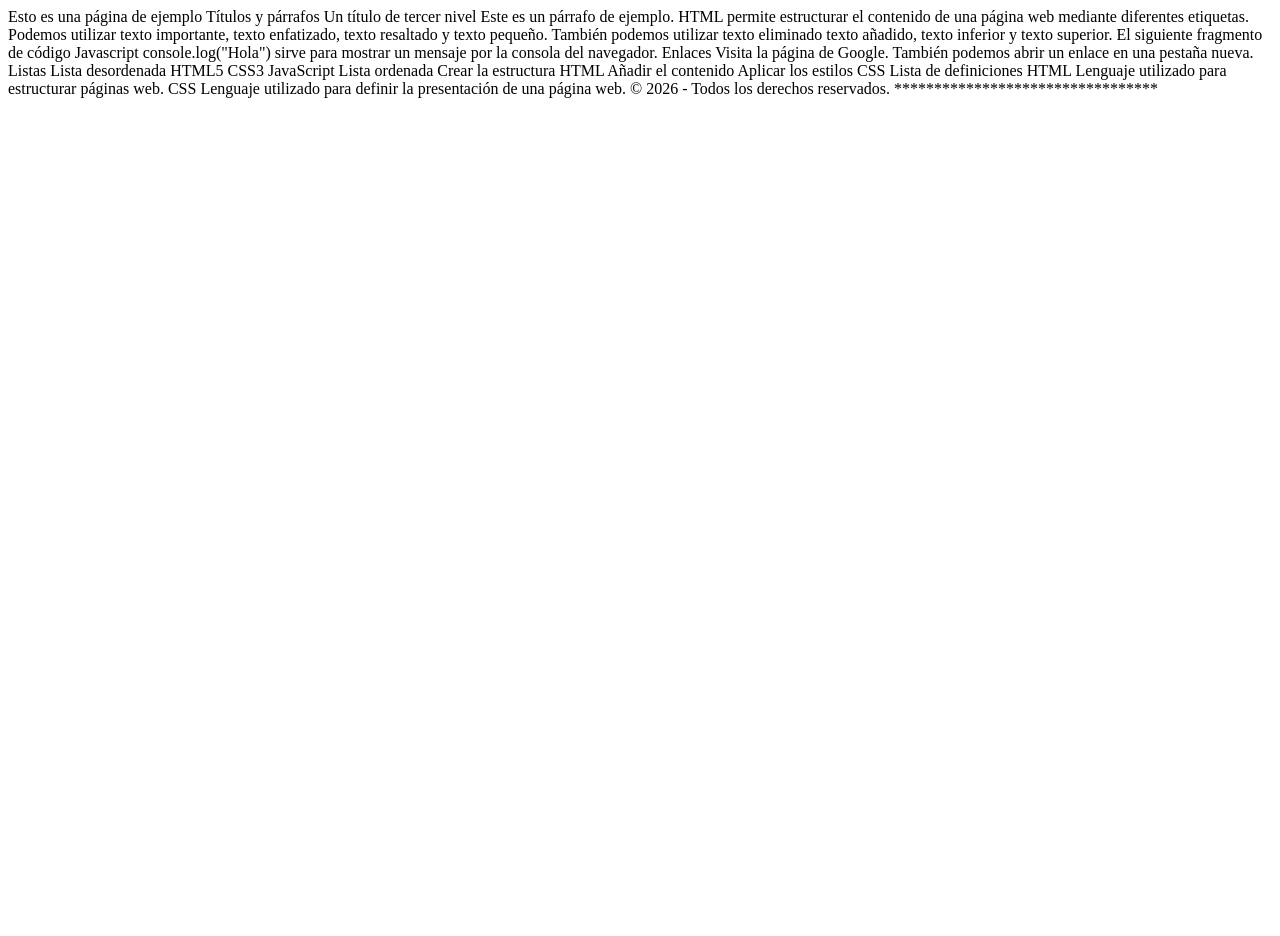
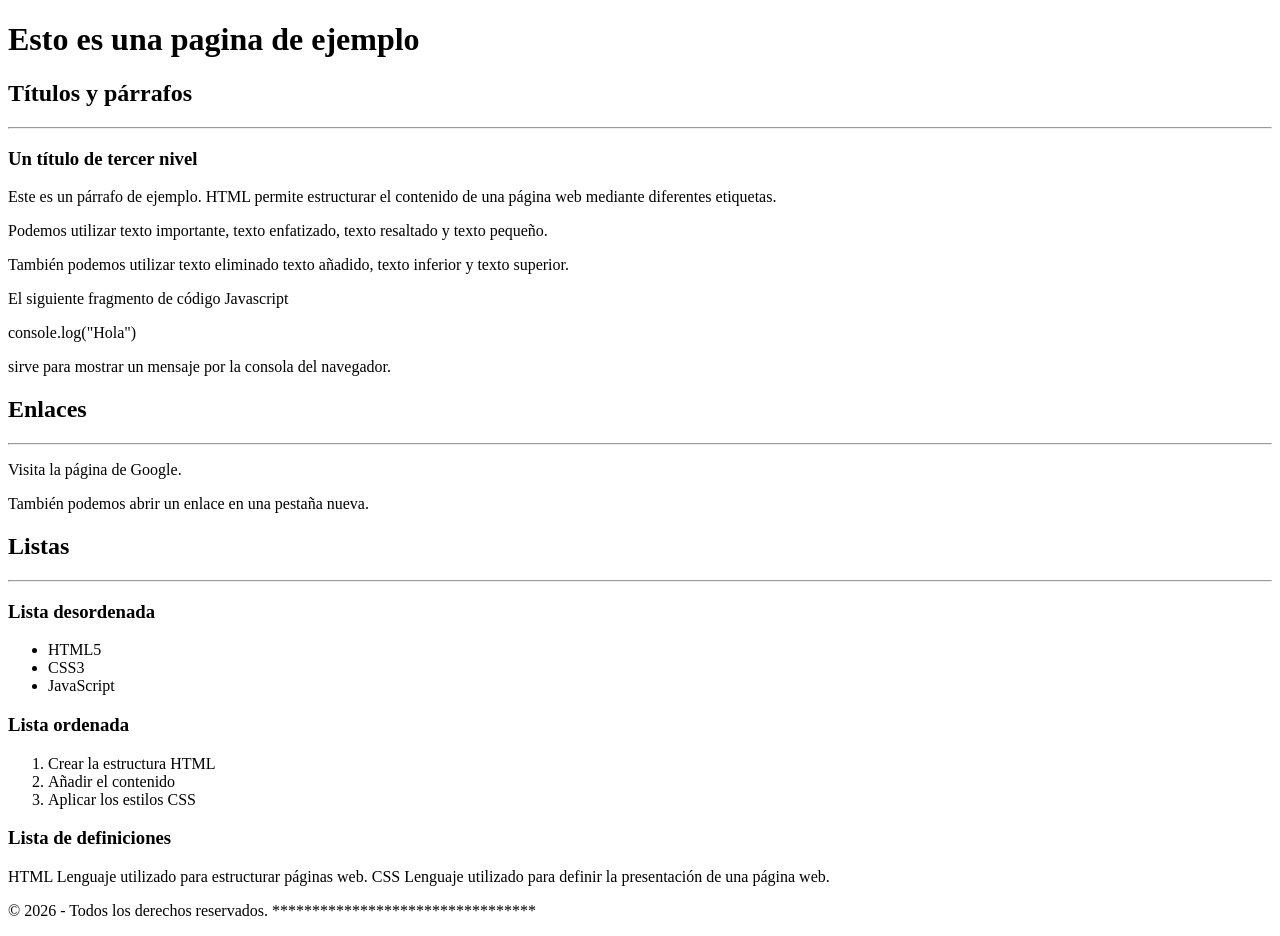
Before and after one commit to eriicompanis/lenguaje-de-marcas, a plain HTML site: page Tema 2/cozas.html in a window 1280 px wide. Before the commit the page ends 800 px from the top, so only its background shows below. Drawn offline with Linux system fonts and the light colour scheme.

Commit message:
ejercicio html

```diff
--- a/Tema 2/cozas.html
+++ b/Tema 2/cozas.html
@@ -6,42 +6,62 @@
     <title>Document</title>
 </head>
 <body>
-Esto es una página de ejemplo
-Títulos y párrafos
-Un título de tercer nivel
-Este es un párrafo de ejemplo. HTML permite estructurar el contenido de una página web mediante diferentes etiquetas.
+    <header>
+    <h1>Esto es una pagina de ejemplo</h1>
+    </header>
+        <main>
+            <section>
+                <h2>Títulos y párrafos</h2>
+                <hr>
+                    <h3>Un título de tercer nivel</h3>
+                        <p>Este es un párrafo de ejemplo. HTML permite estructurar el contenido de una página web mediante diferentes etiquetas.</p>
 
-Podemos utilizar texto importante, texto enfatizado, texto resaltado y texto pequeño.
+                        <p>Podemos utilizar texto importante, texto enfatizado, texto resaltado y texto pequeño.</p>
 
-También podemos utilizar texto eliminado texto añadido, texto inferior y texto superior.
+                        <p>También podemos utilizar texto eliminado texto añadido, texto inferior y texto superior.</p>
 
-El siguiente fragmento de código Javascript
-console.log("Hola")
-sirve para mostrar un mensaje por la consola del navegador.
+                        <p>El siguiente fragmento de código Javascript</p>
+                        <p>console.log("Hola")</p>
+                        <p>sirve para mostrar un mensaje por la consola del navegador.</p>
+            </section>
+            <section>
+                <h2>Enlaces</h2>
+                <hr>
+                    <p>Visita la página de Google.</p>
+                    <p>También podemos abrir un enlace en una pestaña nueva.</p>
+            </section>
+            <section>
+                <h2>Listas</h2>
+                <hr>
+                    <h3>Lista desordenada</h3>
+                        <ul>
+                            <li>HTML5</li>
+                            <li>CSS3</li>
+                            <li>JavaScript</li>
+                        </ul>
+                    <h3>Lista ordenada</h3>
 
-Enlaces
-Visita la página de Google.
+                        <ol>
+                            <li>Crear la estructura HTML</li>
+                            <li>Añadir el contenido</li>
+                            <li>Aplicar los estilos CSS</li>
+                        </ol>
+                    <h3>Lista de definiciones</h3>
 
-También podemos abrir un enlace en una pestaña nueva.
+                        <dl>
+                            HTML
+                            Lenguaje utilizado para estructurar páginas web.
+                            CSS
+                            Lenguaje utilizado para definir la presentación de una página web.
+                        </dl>
+            </section>
 
-Listas
-Lista desordenada
-HTML5
-CSS3
-JavaScript
-Lista ordenada
-Crear la estructura HTML
-Añadir el contenido
-Aplicar los estilos CSS
-Lista de definiciones
-HTML
-Lenguaje utilizado para estructurar páginas web.
-CSS
-
-Lenguaje utilizado para definir la presentación de una página web.
-© 2026 - Todos los derechos reservados.
-
-*********************************
-
+        </main>
+            <footer>
+                <p>
+                    © 2026 - Todos los derechos reservados.
+                    *********************************
+                </p>
+            </footer>
 </body>
 </html>
```
